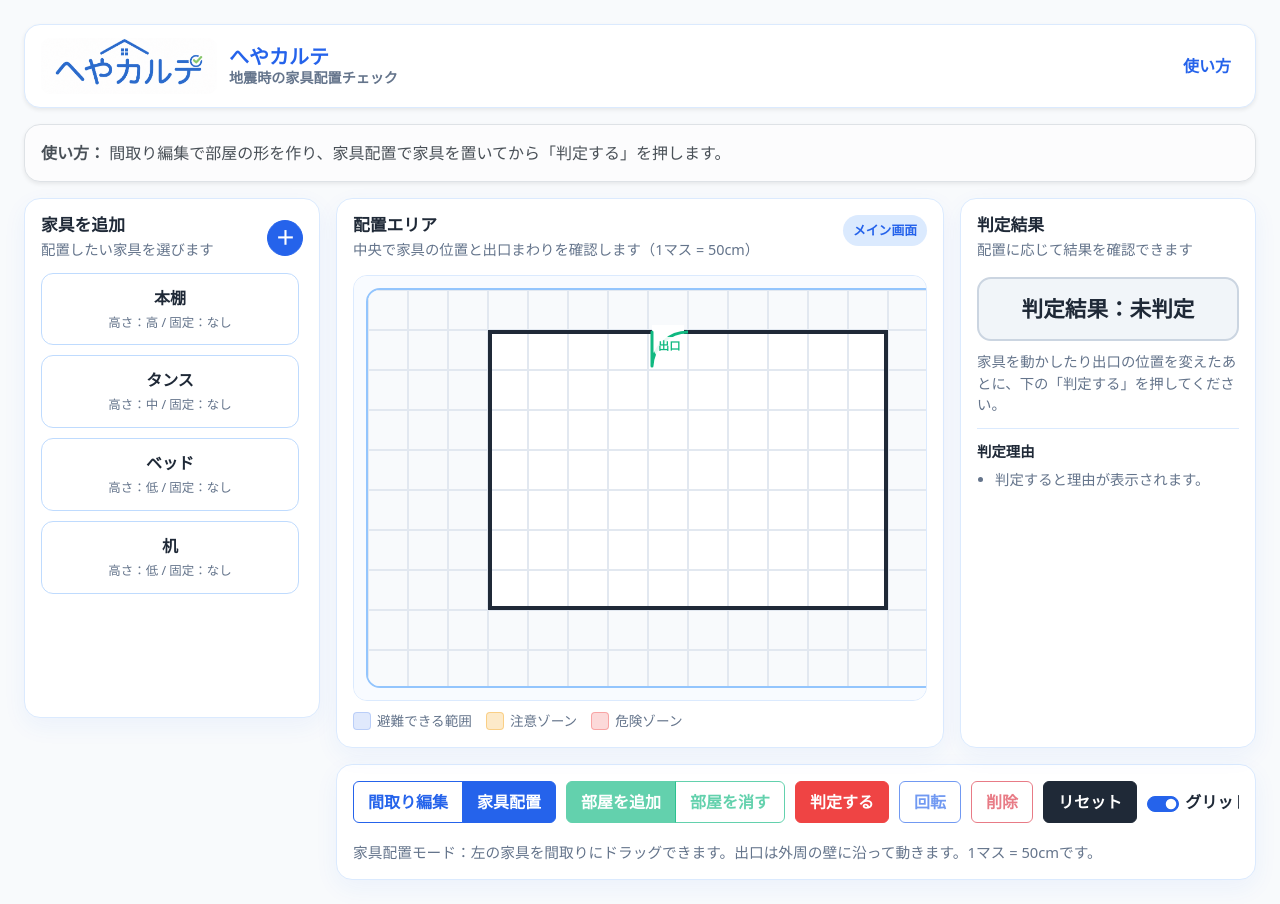
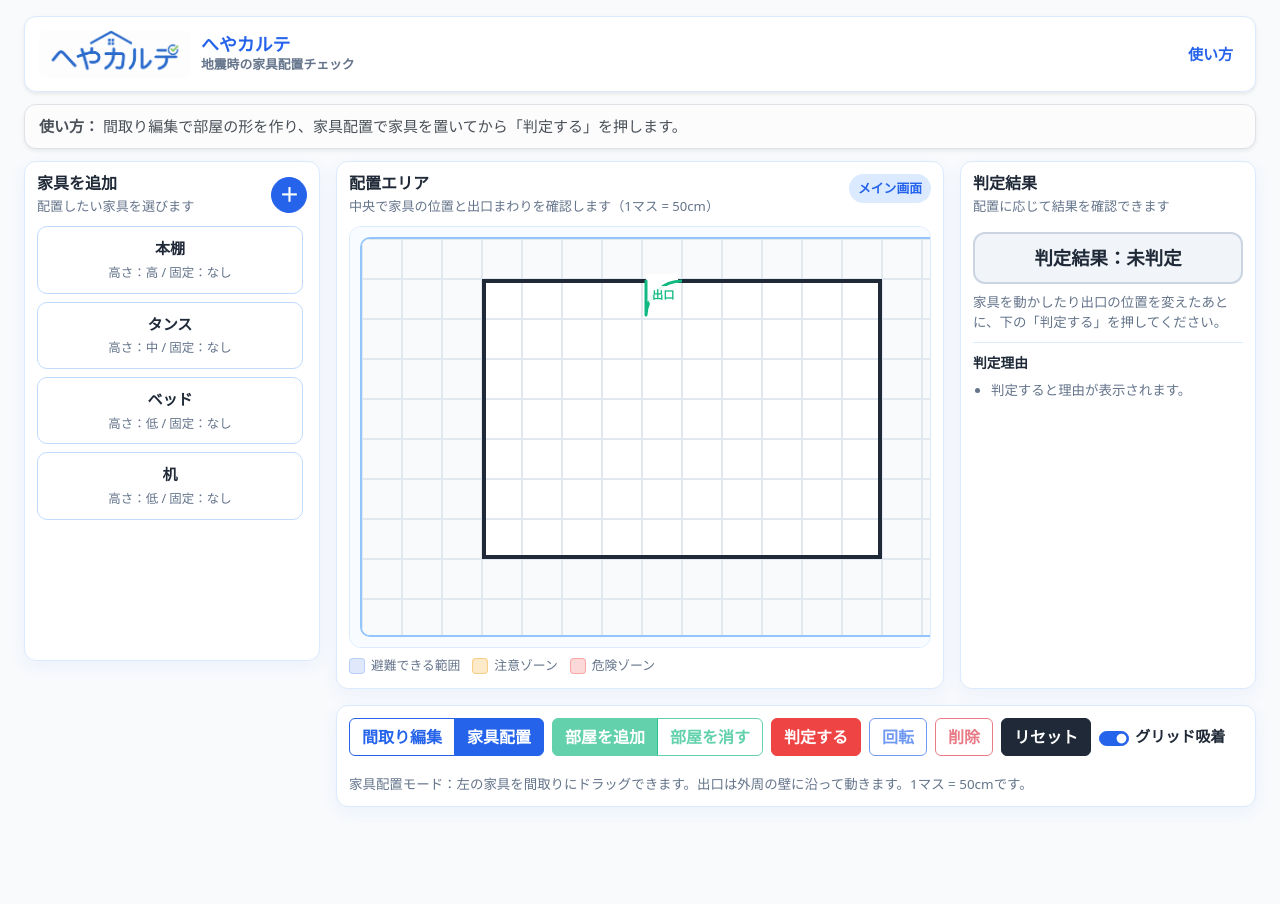
Before and after one commit to ganeko-111/jishin-room-check, a plain HTML site: page tesuto.html in a window 1280 px wide. After the commit the page ends 823 px from the top, so only its background shows below. Drawn offline with nearby package versions, Linux system fonts and the light colour scheme.

Commit message:
Add files via upload

```diff
--- a/tesuto.html
+++ b/tesuto.html
@@ -35,32 +35,46 @@
     body {
       background-color: var(--brand-bg);
       color: var(--brand-text);
+      font-size: 0.94rem;
+    }
+
+    body > .container-fluid {
+      padding: 16px 24px !important;
     }
 
     #howto {
-      scroll-margin-top: 20px;
+      scroll-margin-top: 16px;
+      margin-bottom: 12px !important;
+    }
+
+    #howto .alert {
+      padding: 10px 14px;
+      border-radius: 12px !important;
     }
 
     /* 全体のカード共通 */
     .ui-card {
       background-color: #ffffff;
       border: 1px solid #dbeafe;
-      border-radius: 16px;
-      box-shadow: 0 8px 24px rgba(37, 99, 235, 0.06);
+      border-radius: 12px;
+      box-shadow: 0 6px 18px rgba(37, 99, 235, 0.055);
     }
 
     .brand-navbar {
       background-color: #ffffff;
       border: 1px solid #dbeafe;
-      box-shadow: 0 10px 28px rgba(37, 99, 235, 0.08);
+      box-shadow: 0 8px 22px rgba(37, 99, 235, 0.075);
+      margin-bottom: 12px !important;
+      padding: 8px 14px !important;
+      border-radius: 12px !important;
     }
 
     .brand-lockup {
       display: flex;
       align-items: center;
-      gap: 12px;
+      gap: 10px;
       min-width: 0;
-      margin-right: 16px;
+      margin-right: 12px;
       color: var(--brand-text);
       text-decoration: none;
     }
@@ -71,11 +85,11 @@
     }
 
     .brand-logo {
-      width: 176px;
-      height: 56px;
+      width: 152px;
+      height: 48px;
       object-fit: cover;
       object-position: center;
-      border-radius: 10px;
+      border-radius: 8px;
       flex-shrink: 0;
       background-color: #ffffff;
     }
@@ -88,14 +102,14 @@
     }
 
     .brand-name {
-      font-size: 1.25rem;
+      font-size: 1.12rem;
       font-weight: 800;
       line-height: 1.1;
       color: var(--brand-main);
     }
 
     .brand-subtitle {
-      font-size: 0.88rem;
+      font-size: 0.8rem;
       font-weight: 600;
       color: var(--brand-muted);
       line-height: 1.2;
@@ -114,8 +128,8 @@
 
     /* 左側の家具エリア */
     .side-panel {
-      padding: 16px;
-      min-height: 520px;
+      padding: 12px;
+      min-height: 500px;
       display: flex;
       flex-direction: column;
     }
@@ -125,18 +139,18 @@
       align-items: center;
       justify-content: space-between;
       gap: 8px;
-      margin-bottom: 12px;
+      margin-bottom: 10px;
     }
 
     .panel-title {
-      font-size: 1.05rem;
+      font-size: 1rem;
       font-weight: 700;
       margin: 0;
       color: var(--brand-text);
     }
 
     .panel-subtitle {
-      font-size: 0.9rem;
+      font-size: 0.82rem;
       color: var(--brand-muted);
       margin: 4px 0 0;
     }
@@ -249,12 +263,13 @@
 
     .furniture-item {
       border: 1px solid #bfdbfe;
-      border-radius: 12px;
-      padding: 12px;
-      margin-bottom: 10px;
+      border-radius: 10px;
+      padding: 10px 12px;
+      margin-bottom: 8px;
       background-color: #ffffff;
       cursor: grab;
       text-align: center;
+      font-size: 0.94rem;
       font-weight: bold;
       user-select: none;
       touch-action: none;
@@ -287,20 +302,20 @@
 
     /* 中央のメインエリア */
     .main-panel {
-      padding: 16px;
+      padding: 12px;
     }
 
     .main-header {
       display: flex;
       align-items: flex-start;
       justify-content: space-between;
-      gap: 16px;
-      margin-bottom: 14px;
+      gap: 12px;
+      margin-bottom: 10px;
     }
 
     .main-badge {
       display: inline-block;
-      padding: 6px 10px;
+      padding: 5px 9px;
       border-radius: 999px;
       background-color: var(--brand-main-soft);
       color: var(--brand-main);
@@ -314,8 +329,8 @@
       overflow: auto;
       background-color: #f8fbff;
       border: 1px solid #dbeafe;
-      border-radius: 14px;
-      padding: 12px;
+      border-radius: 12px;
+      padding: 10px;
     }
 
     .stage {
@@ -325,7 +340,7 @@
       margin: 0 auto;
       background-color: #ffffff;
       border: 2px solid #93c5fd;
-      border-radius: 14px;
+      border-radius: 10px;
       overflow: hidden;
       touch-action: none;
     }
@@ -384,10 +399,10 @@
     .visual-legend {
       display: flex;
       flex-wrap: wrap;
-      gap: 10px 14px;
-      margin-top: 10px;
+      gap: 8px 12px;
+      margin-top: 8px;
       color: var(--brand-muted);
-      font-size: 0.85rem;
+      font-size: 0.8rem;
     }
 
     .legend-item {
@@ -398,8 +413,8 @@
     }
 
     .legend-swatch {
-      width: 18px;
-      height: 18px;
+      width: 16px;
+      height: 16px;
       border-radius: 4px;
       flex-shrink: 0;
     }
@@ -717,15 +732,15 @@
 
     /* 右の判定エリア */
     .result-panel {
-      padding: 16px;
+      padding: 12px;
       height: 100%;
     }
 
     .result-box {
-      font-size: 1.35rem;
+      font-size: 1.15rem;
       font-weight: bold;
-      padding: 14px 18px;
-      border-radius: 14px;
+      padding: 10px 14px;
+      border-radius: 12px;
       text-align: center;
       background-color: #f1f5f9;
       white-space: nowrap;
@@ -756,20 +771,20 @@
     }
 
     .result-help {
-      margin-top: 10px;
-      font-size: 0.9rem;
+      margin-top: 8px;
+      font-size: 0.84rem;
       color: var(--brand-muted);
       line-height: 1.5;
     }
 
     .reason-box {
-      margin-top: 12px;
-      padding-top: 12px;
+      margin-top: 10px;
+      padding-top: 10px;
       border-top: 1px solid #dbeafe;
     }
 
     .reason-title {
-      font-size: 0.9rem;
+      font-size: 0.86rem;
       font-weight: 700;
       color: var(--brand-text);
       margin-bottom: 6px;
@@ -779,7 +794,7 @@
       margin: 0;
       padding-left: 18px;
       color: var(--brand-muted);
-      font-size: 0.9rem;
+      font-size: 0.84rem;
       line-height: 1.55;
     }
 
@@ -789,13 +804,13 @@
 
     /* 下の操作エリア */
     .control-area {
-      padding: 16px;
+      padding: 12px;
     }
 
     .control-toolbar {
       display: flex;
       align-items: center;
-      gap: 10px;
+      gap: 8px;
       overflow-x: auto;
       overflow-y: hidden;
       padding-bottom: 2px;
@@ -808,15 +823,15 @@
     }
 
     .mode-note {
-      font-size: 0.92rem;
+      font-size: 0.84rem;
       color: var(--brand-muted);
       margin-bottom: 0;
     }
 
     .control-area .btn {
       font-weight: 600;
-      min-height: 42px;
-      padding-inline: 14px;
+      min-height: 38px;
+      padding-inline: 12px;
       white-space: nowrap;
     }
 
```
